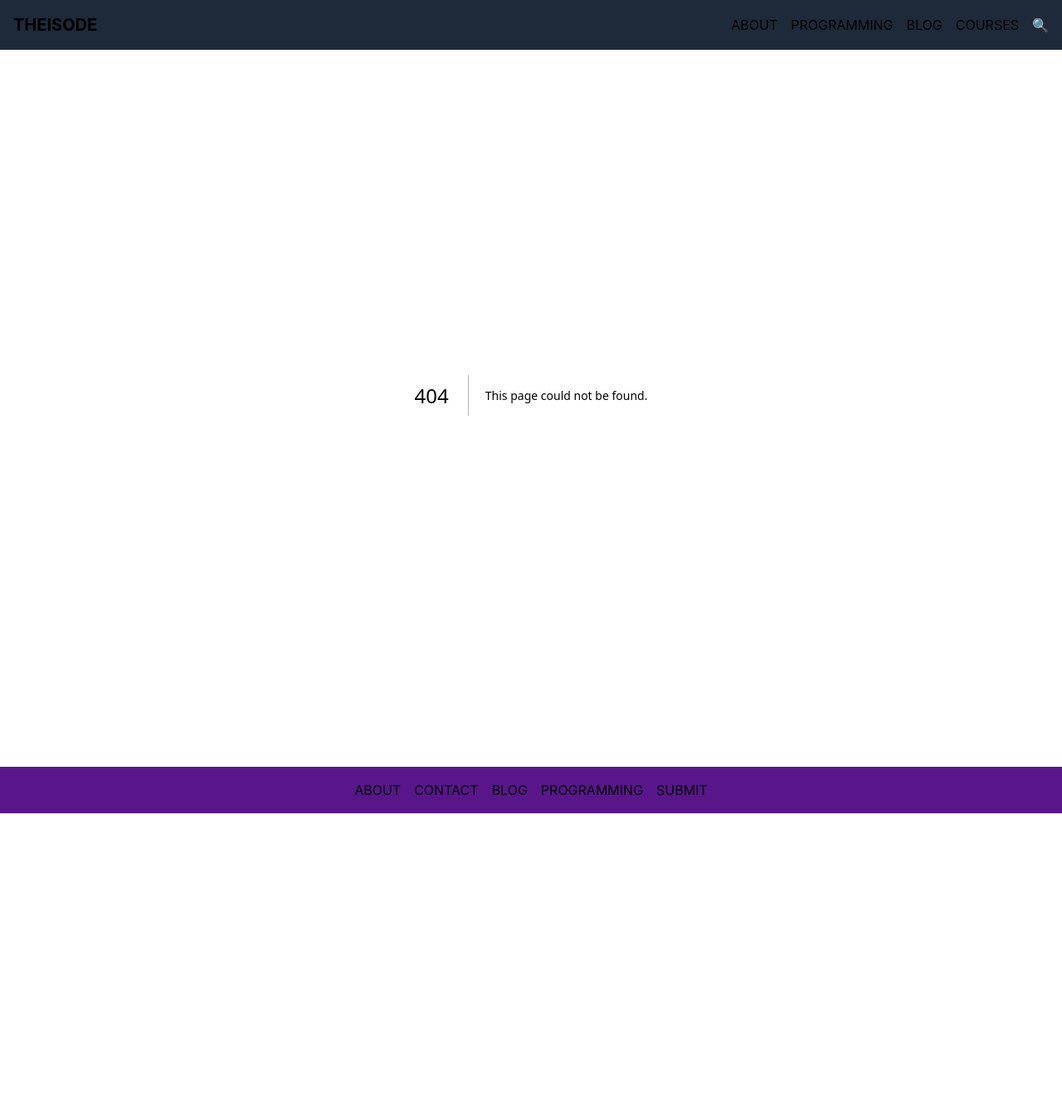
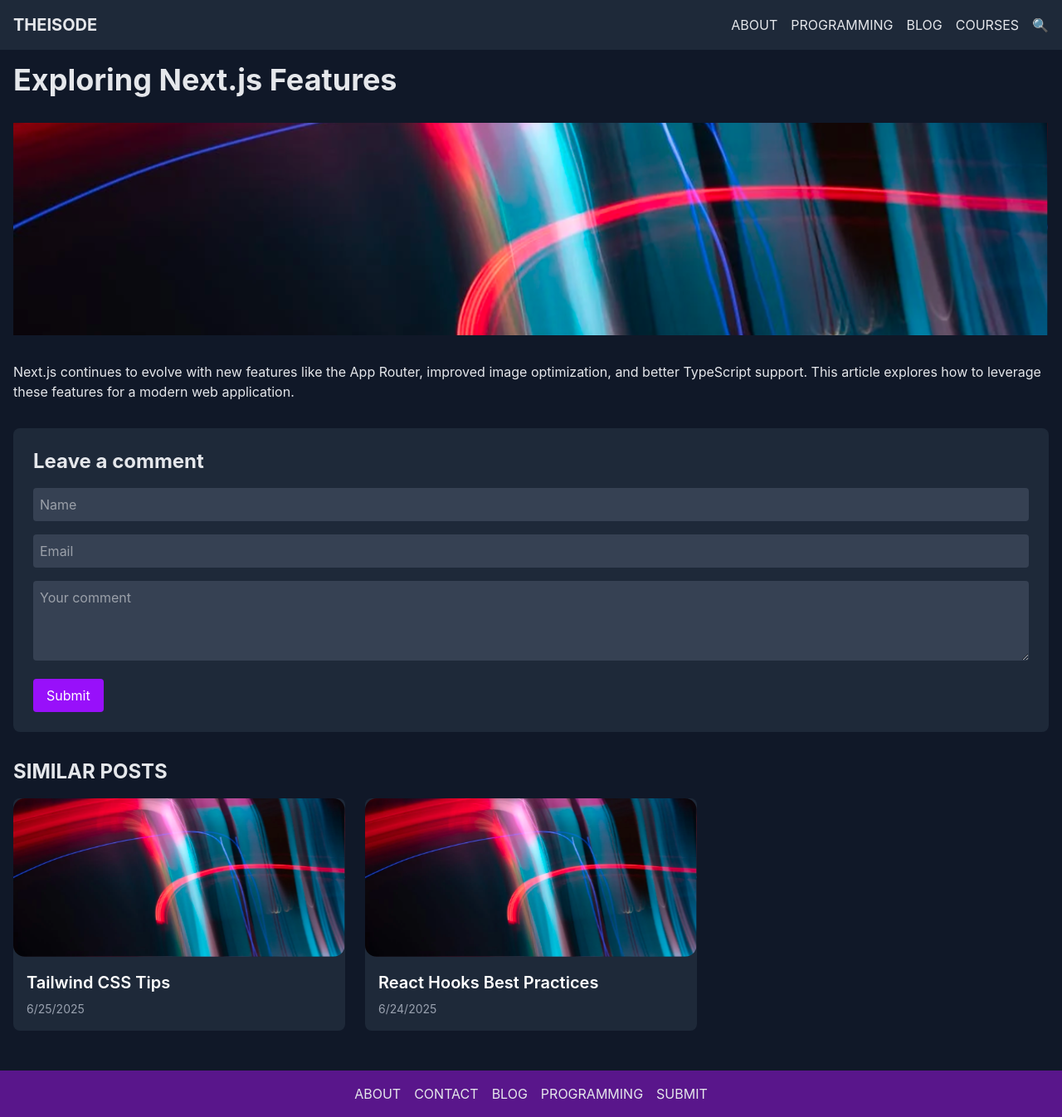
Before and after one commit to Siddami/blogpost-viewer, a Next.js app: page /post in a window 1280 px wide. Before the commit this address had no page. Shown: the whole page at 83% size. Before the commit the page ends 980 px from the top, so only its background shows below. Built offline with nearby package versions, Linux system fonts and the light colour scheme.

Commit message:
fic: removed dynamic render from page.tsx

```diff
--- a/app/post/[id]/page.tsx
+++ /dev/null
@@ -1,88 +0,0 @@
-"use client";
-
-import BlogCard from "../../components/BlogCard";
-import CommentForm from "../../components/CommentForm";
-import { Article } from "../../types";
-import Image from "next/image";
-
-const dummyArticles: Article[] = [
-  {
-    title: "Exploring Next.js Features",
-    description: "A deep dive into the latest Next.js updates.",
-    content:
-      "Next.js continues to evolve with new features like the App Router, improved image optimization, and better TypeScript support. This article explores how to leverage these features for a modern web application.",
-    url: "https://example.com/nextjs-features",
-    urlToImage: "/articleimage.svg",
-    publishedAt: "2025-06-26",
-    source: { id: null, name: "Tech Blog" },
-    author: "John Doe",
-  },
-  {
-    title: "Tailwind CSS Tips",
-    description: "Master Tailwind CSS with these tips.",
-    content:
-      "Tailwind CSS offers a utility-first approach to styling, making it easy to build responsive designs. Learn how to optimize your workflow with custom configurations and best practices.",
-    url: "https://example.com/tailwind-tips",
-    urlToImage: "/articleimage.svg",
-    publishedAt: "2025-06-25",
-    source: { id: null, name: "Design Blog" },
-    author: "Jane Smith",
-  },
-  {
-    title: "React Hooks Best Practices",
-    description: "Learn the best ways to use React Hooks.",
-    content:
-      "React Hooks have transformed state management and side effects in functional components. This guide covers useState, useEffect, and custom hooks with practical examples.",
-    url: "https://example.com/react-hooks",
-    urlToImage: "/articleimage.svg",
-    publishedAt: "2025-06-24",
-    source: { id: null, name: "Tech Blog" },
-    author: "Alice Johnson",
-  },
-];
-
-export default function Post({ params }: { params: { id: string } }) {
-  const article =
-    dummyArticles.find((a) => encodeURIComponent(a.url) === params.id) || null;
-  const similarArticles = dummyArticles
-    .filter(
-      (a) => a.source.name === article?.source.name && a.url !== article?.url
-    )
-    .slice(0, 2);
-
-  if (!article)
-    return <p className="text-center text-red-400">Article not found.</p>;
-
-  return (
-    <div className="space-y-8">
-      <h1 className="text-4xl font-bold">{article.title}</h1>
-      {article.urlToImage && (
-          <Image
-            src={article.urlToImage}
-            alt={article.title || "Article image"}
-            fill
-            className="w-full h-full object-cover"
-            style={{ objectFit: "cover" }}
-            sizes="(max-width: 768px) 100vw, 700px"
-            priority
-          />
-      )}
-      <div className="prose prose-invert max-w-none">{article.content}</div>
-      <CommentForm />
-      <div>
-        <h2 className="text-2xl font-bold mb-4">SIMILAR POSTS</h2>
-        <div className="grid grid-cols-1 sm:grid-cols-2 lg:grid-cols-3 gap-6">
-          {similarArticles.map((a) => (
-            <BlogCard
-              key={a.url}
-              article={a}
-              onClick={() =>
-                (window.location.href = `/post/${encodeURIComponent(a.url)}`)
-              }
-            />
-          ))}
-        </div>
-      </div>
-    </div>
-  );
-}
--- /dev/null
+++ b/app/post/page.tsx
@@ -0,0 +1,72 @@
+"use client";
+
+import BlogCard from "../components/BlogCard";
+import CommentForm from "../components/CommentForm";
+
+const dummyArticle = {
+  title: "Exploring Next.js Features",
+  description: "A deep dive into the latest Next.js updates.",
+  content:
+    "Next.js continues to evolve with new features like the App Router, improved image optimization, and better TypeScript support. This article explores how to leverage these features for a modern web application.",
+  url: "https://example.com/nextjs-features",
+  urlToImage: "/articleimage.svg",
+  publishedAt: "2025-06-26",
+  source: { id: null, name: "Tech Blog" },
+  author: "John Doe",
+};
+
+const similarArticles = [
+  {
+    title: "Tailwind CSS Tips",
+    description: "Master Tailwind CSS with these tips.",
+    content: "Tailwind CSS offers a utility-first approach to styling...",
+    url: "https://example.com/tailwind-tips",
+    urlToImage: "/articleimage.svg",
+    publishedAt: "2025-06-25",
+    source: { id: null, name: "Design Blog" },
+    author: "Jane Smith",
+  },
+  {
+    title: "React Hooks Best Practices",
+    description: "Learn the best ways to use React Hooks.",
+    content: "React Hooks have transformed state management...",
+    url: "https://example.com/react-hooks",
+    urlToImage: "/articleimage.svg",
+    publishedAt: "2025-06-24",
+    source: { id: null, name: "Tech Blog" },
+    author: "Alice Johnson",
+  },
+];
+
+export default function Post() {
+  return (
+    <div className="space-y-8">
+      <h1 className="text-4xl font-bold">{dummyArticle.title}</h1>
+      {dummyArticle.urlToImage && (
+        <div className="relative h-64">
+          <img
+            src={dummyArticle.urlToImage}
+            alt={dummyArticle.title || "Article image"}
+            className="w-full h-full object-cover"
+          />
+        </div>
+      )}
+      <div className="prose prose-invert max-w-none">
+        {dummyArticle.content}
+      </div>
+      <CommentForm />
+      <div>
+        <h2 className="text-2xl font-bold mb-4">SIMILAR POSTS</h2>
+        <div className="grid grid-cols-1 sm:grid-cols-2 lg:grid-cols-3 gap-6">
+          {similarArticles.map((article) => (
+            <BlogCard
+              key={article.url}
+              article={article}
+              onClick={() => (window.location.href = `/post`)} // Static link for now
+            />
+          ))}
+        </div>
+      </div>
+    </div>
+  );
+}
```
